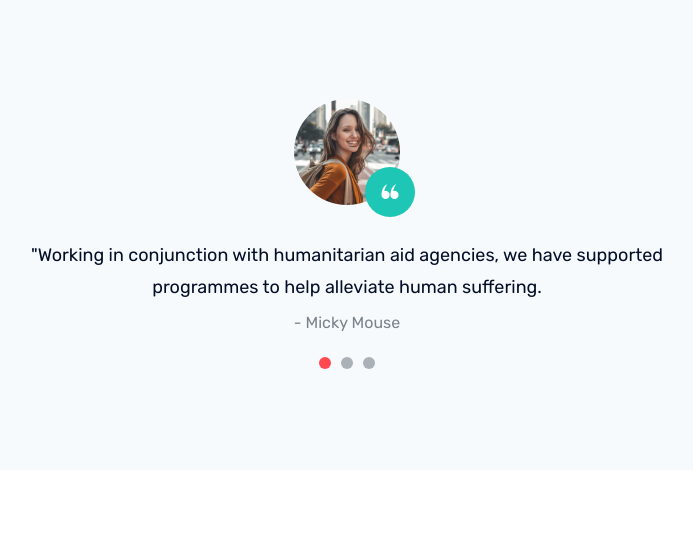
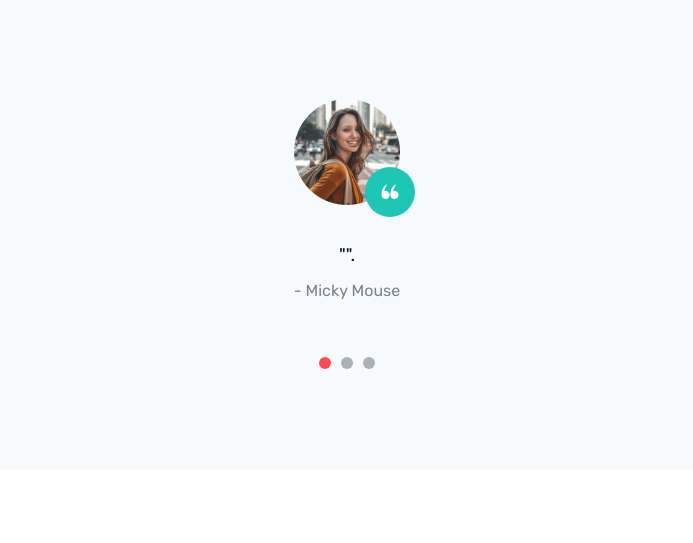
Before and after one commit to muhsinkuttasseri/travelo, a PHP site: page /about.php in a window 1280 px wide. Shown: the part 1317-1860 px from the top of the page, without its empty margins (293-986 px from the left). Run offline with PHP 8.4, Linux system fonts and the light colour scheme.

Commit message:
Update about.php

```diff
--- a/about.php
+++ b/about.php
@@ -193,7 +193,7 @@
                                         <div class="author_thumb">
                                             <img src="img/testmonial/author.png" alt="">
                                         </div>
-                                        <p>"Working in conjunction with humanitarian aid agencies, we have supported programmes to help alleviate human suffering.</p>
+                                        <p>"".</p>
                                         <div class="testmonial_author">
                                             <h3>- Micky Mouse</h3>
                                         </div>
```
